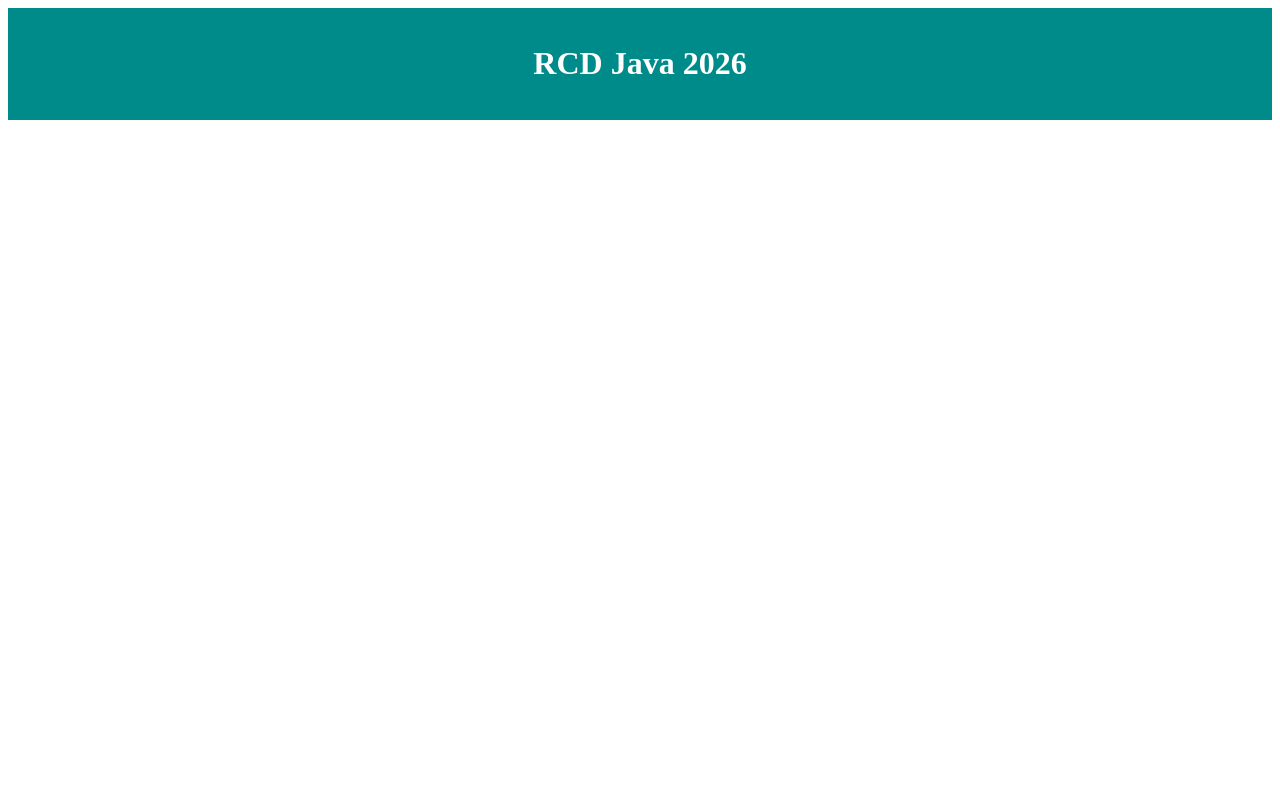
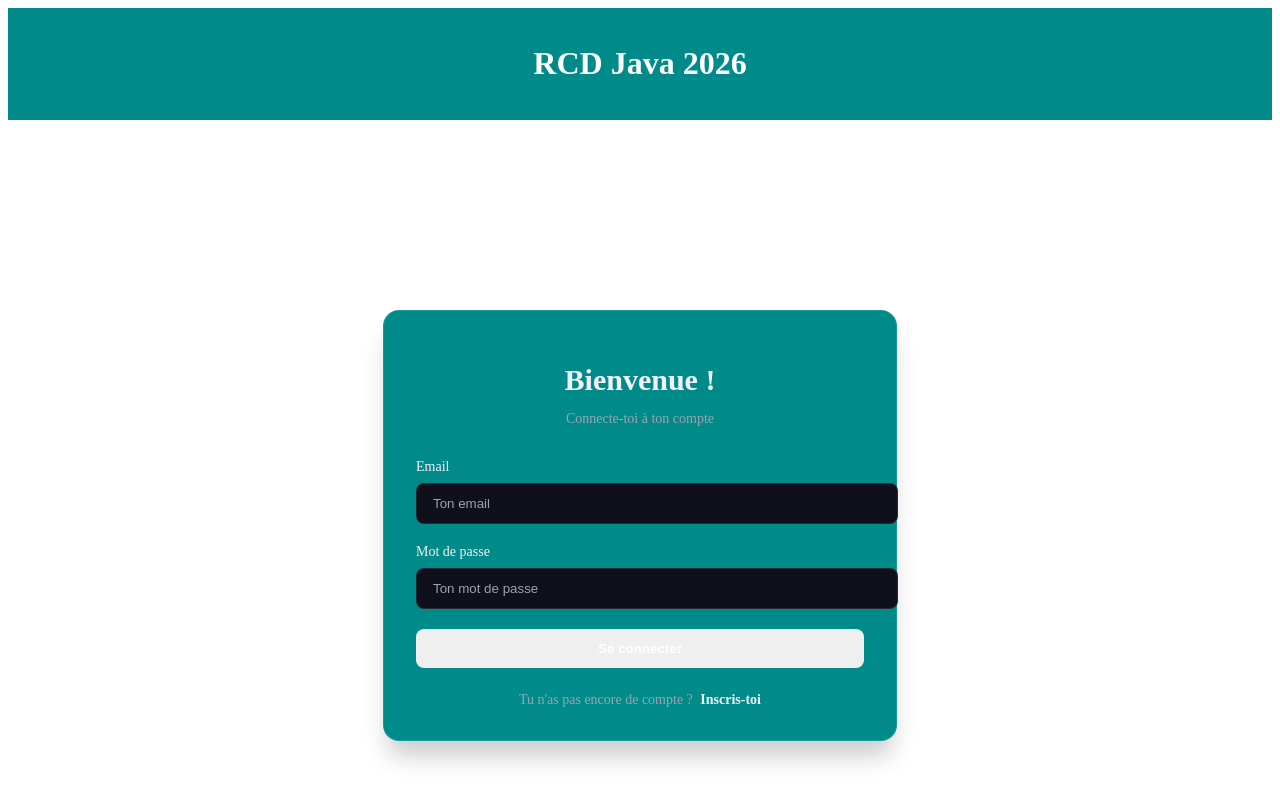
Before and after one commit to ByaSebastien/TF_Java2_2026_RCD_Fend, an Angular app: page /login in a window 1280 px wide. Before the commit this address led to /. Shown: the top 802 px of the page. Built offline with nearby package versions, Linux system fonts and the light colour scheme.

Commit message:
login front

```diff
--- a/src/app/app.routes.ts
+++ b/src/app/app.routes.ts
@@ -8,6 +8,12 @@ export const routes: Routes = [
   },
   {
     path: 'product',
-    loadComponent: () => import("./features/product/pages/product-index/product-index").then(m => m.ProductIndex)
-  }
+    loadComponent: () =>
+      import('./features/product/pages/product-index/product-index').then((m) => m.ProductIndex),
+  },
+  {
+    path: 'login',
+    loadComponent: () =>
+      import('./features/product/pages/login/login').then((m) => m.Login),
+  },
 ];
--- a/src/app/app.ts
+++ b/src/app/app.ts
@@ -8,5 +8,5 @@ import { RouterOutlet } from '@angular/router';
   templateUrl: './app.html',
 })
 export class App {
-  protected readonly title = signal('TF_Java_2026_RCD_Fend');
+  protected readonly title = signal('TF_Java2_2026_RCD_Fend');
 }
--- /dev/null
+++ b/src/app/features/product/pages/login/login.html
@@ -0,0 +1,74 @@
+
+<div class="login-page">
+
+  <div class="login-card">
+
+    <div class="login-header">
+      <h1>Bienvenue !</h1>
+      <p>Connecte-toi à ton compte</p>
+    </div>
+
+    <form [formGroup]="loginForm" (ngSubmit)="onSubmit()">
+
+      <div class="form-group">
+        <label for="email">Email</label>
+
+        <input
+          id="email"
+          type="text"
+          formControlName="email"
+          autocomplete="email"
+          placeholder="Ton email"
+        />
+
+        @if (loginForm.controls.email.touched && loginForm.controls.email.invalid) {
+          <p class="error-text">
+            L'email est obligatoire.
+          </p>
+        }
+      </div>
+
+      <div class="form-group">
+        <label for="password">Mot de passe</label>
+
+        <input
+          id="password"
+          type="password"
+          formControlName="password"
+          autocomplete="current-password"
+          placeholder="Ton mot de passe"
+        />
+
+        @if (loginForm.controls.password.touched && loginForm.controls.password.invalid) {
+          <p class="error-text">
+            Le mot de passe est obligatoire.
+          </p>
+        }
+      </div>
+
+      @if (errorMessage()) {
+        <div class="error-message">
+          {{ errorMessage() }}
+        </div>
+      }
+
+      <button
+        type="submit"
+        [disabled]="loading()"
+      >
+        {{ loading() ? 'Connexion en cours...' : 'Se connecter' }}
+      </button>
+
+    </form>
+
+    <div class="register-link">
+      Tu n'as pas encore de compte ?
+
+      <a routerLink="/register">
+        Inscris-toi
+      </a>
+    </div>
+
+  </div>
+
+</div>
--- /dev/null
+++ b/src/app/features/product/pages/login/login.scss
@@ -0,0 +1,126 @@
+
+.login-page {
+  display: flex;
+  min-height: calc(100vh - 100px);
+  align-items: center;
+  justify-content: center;
+  padding: 2.5rem 1rem;
+}
+
+.login-card {
+  width: 100%;
+  max-width: 28rem;
+  padding: 2rem;
+  border: 1px solid rgba(255, 255, 255, 0.1);
+  border-radius: 1rem;
+  background-color: darkcyan;
+  box-shadow: 0 20px 25px -5px rgba(0, 0, 0, 0.2);
+}
+
+.login-header {
+  margin-bottom: 2rem;
+  text-align: center;
+
+  h1 {
+    margin-bottom: 0.5rem;
+    color: #f5f0f8;
+    font-size: 1.875rem;
+    font-weight: 700;
+  }
+
+  p {
+    color: #9ca3af;
+    font-size: 0.875rem;
+  }
+}
+
+form {
+  display: flex;
+  flex-direction: column;
+  gap: 1.25rem;
+}
+
+.form-group {
+  display: flex;
+  flex-direction: column;
+
+  label {
+    margin-bottom: 0.5rem;
+    color: #f5f0f8;
+    font-size: 0.875rem;
+    font-weight: 500;
+  }
+
+  input {
+    width: 100%;
+    padding: 0.75rem 1rem;
+    border: 1px solid rgba(255, 255, 255, 0.1);
+    border-radius: 0.5rem;
+    outline: none;
+    background-color: #10101c;
+    color: #f5f0f8;
+    transition: border-color 0.2s;
+
+    &::placeholder {
+      color: #9ca3af;
+    }
+
+    &:focus {
+      border-color: #darkcyan;
+    }
+  }
+}
+
+.error-text {
+  margin-top: 0.25rem;
+  color: #f87171;
+  font-size: 0.875rem;
+}
+
+.error-message {
+  padding: 0.75rem;
+  border: 1px solid rgba(239, 68, 68, 0.2);
+  border-radius: 0.5rem;
+  background-color: rgba(239, 68, 68, 0.1);
+  color: #f87171;
+  font-size: 0.875rem;
+}
+
+button {
+  width: 100%;
+  padding: 0.75rem 1rem;
+  border: none;
+  border-radius: 0.5rem;
+  background-color: #darkcyan;
+  color: white;
+  font-weight: 600;
+  cursor: pointer;
+  transition: filter 0.2s, opacity 0.2s;
+
+  &:hover:not(:disabled) {
+    filter: brightness(1.1);
+  }
+
+  &:disabled {
+    cursor: not-allowed;
+    opacity: 0.5;
+  }
+}
+
+.register-link {
+  margin-top: 1.5rem;
+  color: #9ca3af;
+  font-size: 0.875rem;
+  text-align: center;
+
+  a {
+    margin-left: 0.25rem;
+    color: whitesmoke;
+    font-weight: 600;
+    text-decoration: none;
+
+    &:hover {
+      text-decoration: underline;
+    }
+  }
+}
--- /dev/null
+++ b/src/app/features/product/pages/login/login.ts
@@ -0,0 +1,62 @@
+import { Component, inject, signal } from '@angular/core';
+import { FormControl, FormGroup, ReactiveFormsModule, Validators } from '@angular/forms';
+import { Router, RouterLink } from '@angular/router';
+import { HttpErrorResponse } from '@angular/common/http';
+import { AuthService } from '../../services/auth.service';
+
+@Component({
+  selector: 'app-login',
+  imports: [ReactiveFormsModule, RouterLink],
+  templateUrl: './login.html',
+  styleUrl: './login.scss',
+})
+export class Login {
+  private readonly authService = inject(AuthService);
+  private readonly router = inject(Router);
+
+  loading = signal(false);
+  errorMessage = signal('');
+
+  loginForm = new FormGroup({
+    email: new FormControl('', {
+      nonNullable: true,
+      validators: [Validators.required],
+    }),
+    password: new FormControl('', {
+      nonNullable: true,
+      validators: [Validators.required],
+    }),
+  });
+
+  onSubmit(): void {
+    if (this.loginForm.invalid || this.loading()) {
+      this.loginForm.markAllAsTouched();
+      return;
+    }
+
+    this.loading.set(true);
+    this.errorMessage.set('');
+
+    this.authService.login(this.loginForm.getRawValue()).subscribe({
+      next: () => {
+        this.loading.set(false);
+        this.router.navigate(['/product']);
+      },
+      error: (error: HttpErrorResponse) => {
+        this.loading.set(false);
+
+        if (error.status === 401) {
+          this.errorMessage.set('Email ou mot de passe incorrect.');
+        } else if (error.status === 0) {
+          this.errorMessage.set('Impossible de contacter le serveur.');
+        } else if (error.status === 429) {
+          this.errorMessage.set('Trop de tentatives. Réessaie dans un instant.');
+        } else {
+          this.errorMessage.set(
+            error.error?.message ?? 'Une erreur est survenue lors de la connexion.',
+          );
+        }
+      },
+    });
+  }
+}
--- /dev/null
+++ b/src/app/features/product/services/auth.service.ts
@@ -0,0 +1,85 @@
+import { inject, Service, signal } from '@angular/core';
+import { HttpClient } from '@angular/common/http';
+import { environment } from '../../../../environments/environment';
+import { UserResponse, UserTokenResponse } from '../models/responses/login.response';
+import { LoginRequest, RefreshTokenRequest } from '../models/request/login.request';
+import { finalize, Observable, tap } from 'rxjs';
+
+@Service()
+export class AuthService {
+  private readonly http = inject(HttpClient);
+  private readonly apiUrl = environment.API_URL;
+
+  readonly user = signal<UserResponse | null>(null);
+
+  private accessToken: string | null = null;
+  private refreshToken: string | null = null;
+
+  login(credentials: LoginRequest): Observable<UserTokenResponse> {
+    return this.http
+      .post<UserTokenResponse>(`${this.apiUrl}/login`, credentials)
+      .pipe(tap((response) => this.setSession(response)));
+  }
+
+  constructor() {
+    const savedUser = sessionStorage.getItem('user');
+    const savedAccessToken = sessionStorage.getItem('accessToken');
+    const savedRefreshToken = sessionStorage.getItem('refreshToken');
+
+    if (savedUser && savedAccessToken && savedRefreshToken) {
+      try {
+        this.user.set(JSON.parse(savedUser) as UserResponse);
+        this.accessToken = savedAccessToken;
+        this.refreshToken = savedRefreshToken;
+      } catch {
+        this.clearSession();
+      }
+    }
+  }
+
+  refresh(): Observable<UserTokenResponse> {
+    if (!this.refreshToken) {
+      throw new Error('Aucun refresh token disponible.');
+    }
+
+    const request: RefreshTokenRequest = {
+      refreshToken: this.refreshToken,
+    };
+
+    return this.http
+      .post<UserTokenResponse>(`${this.apiUrl}/refresh`, request)
+      .pipe(tap((response) => this.setSession(response)));
+  }
+
+  logout(): Observable<void> {
+    return this.http
+      .post<void>(`${this.apiUrl}/logout`, null)
+      .pipe(finalize(() => this.clearSession()));
+  }
+
+  getAccessToken(): string | null {
+    return this.accessToken;
+  }
+
+  private setSession(response: UserTokenResponse): void {
+    this.user.set(response.email);
+
+    this.accessToken = response.accessToken;
+    this.refreshToken = response.refreshToken;
+
+    sessionStorage.setItem('user', JSON.stringify(response.email));
+    sessionStorage.setItem('accessToken', response.accessToken);
+    sessionStorage.setItem('refreshToken', response.refreshToken);
+  }
+
+  clearSession(): void {
+    this.user.set(null);
+
+    this.accessToken = null;
+    this.refreshToken = null;
+
+    sessionStorage.removeItem('user');
+    sessionStorage.removeItem('accessToken');
+    sessionStorage.removeItem('refreshToken');
+  }
+}
```
Also changed, not shown: src/app/features/product/models/request/login.request.ts (added, +7 -0 lines), src/app/features/product/models/responses/login.response.ts (added, +11 -0 lines), src/app/features/product/services/auth-interceptor.service.ts (added, +25 -0 lines), 1 other file (tests, documents, lock files or other folders).
